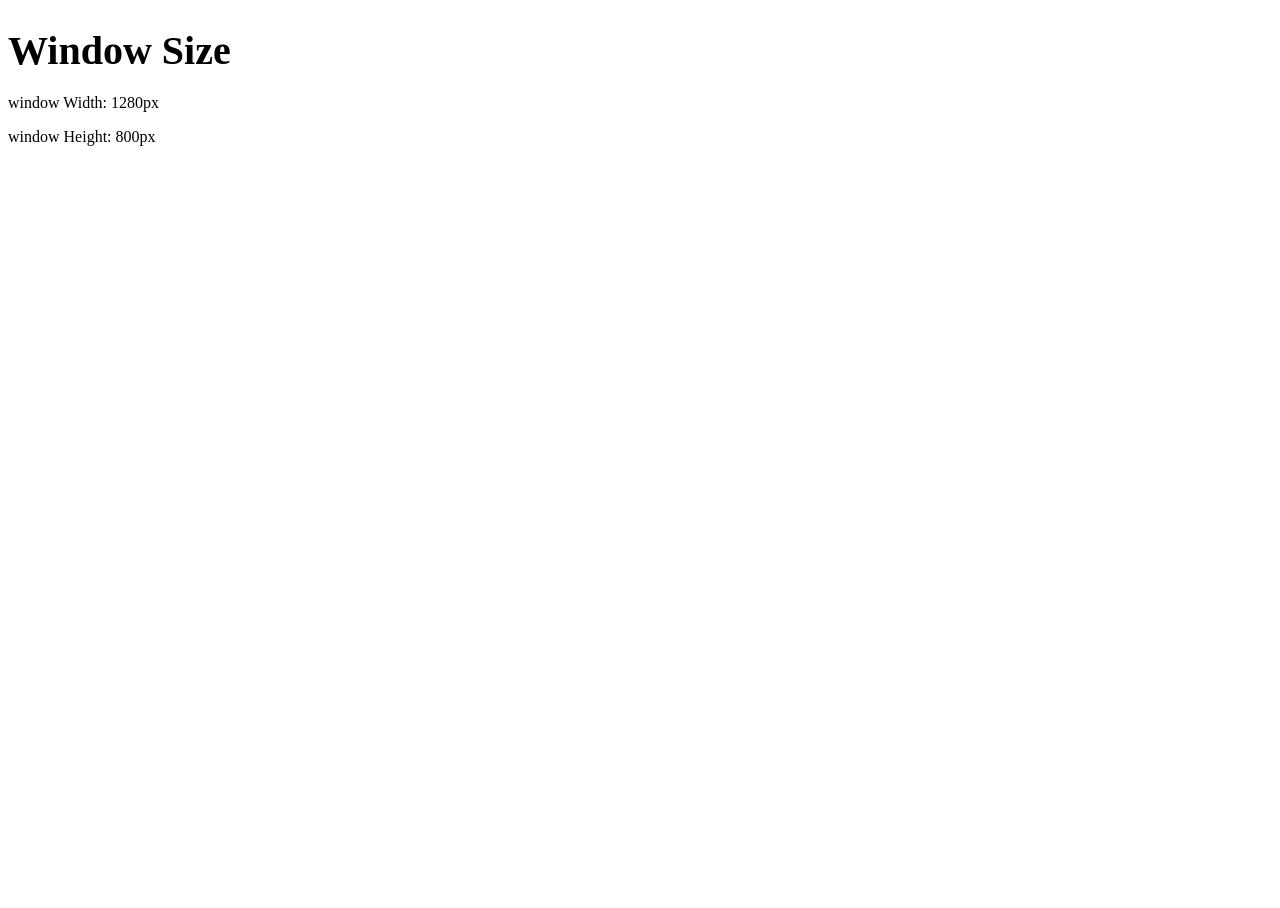
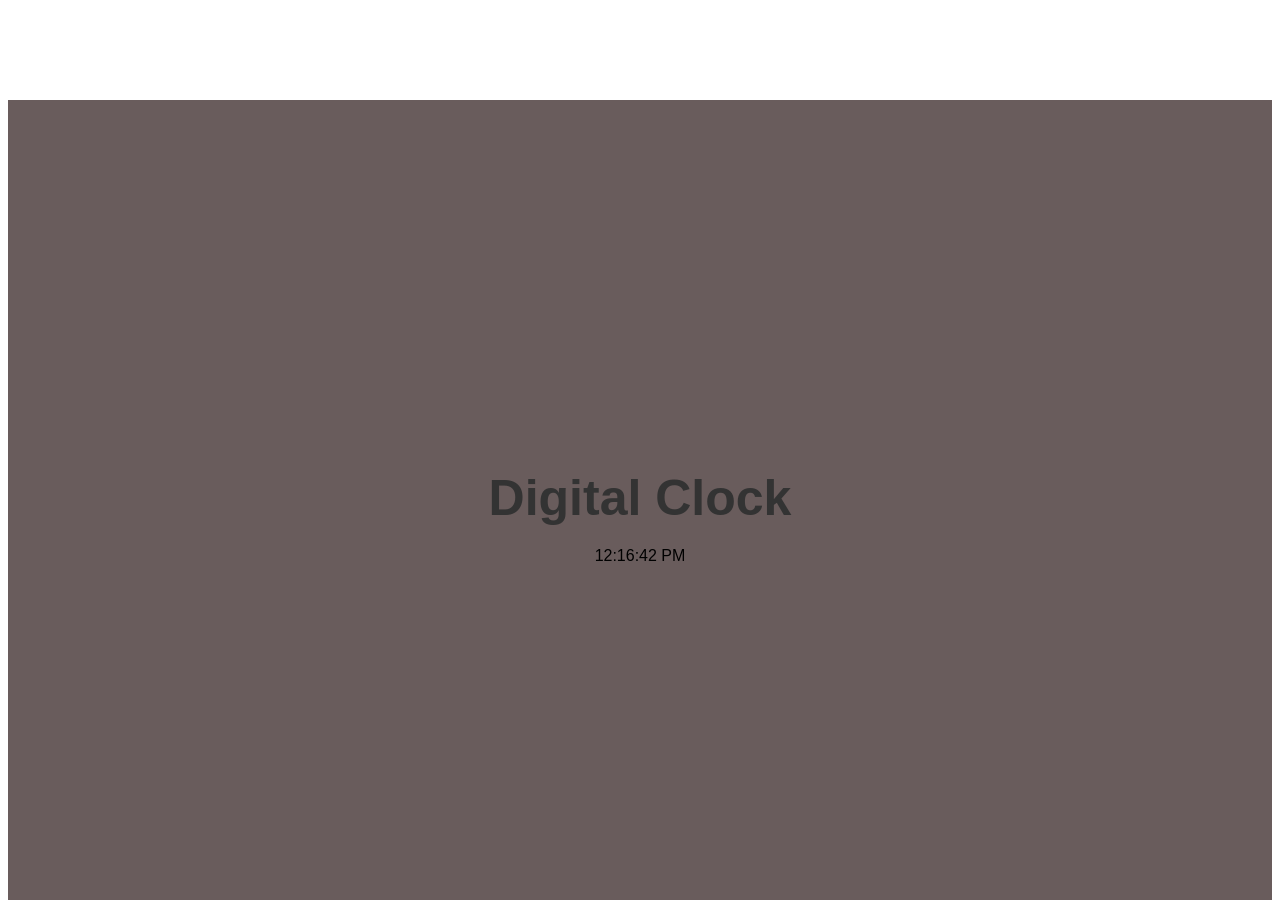
Before and after one commit to Tinbit-Tech/my-react-app, a React (Vite) app: page / in a window 1280 px wide. Before the commit the page ends 800 px from the top, so only its background shows below. Built offline with nearby package versions, Linux system fonts and the light colour scheme.

Commit message:
Digitalclock-content that display the clock from the divice that pront it to the page

```diff
--- a/src/App.jsx
+++ b/src/App.jsx
@@ -1,7 +1,7 @@
-import UseEffect from './UseEffect.jsx';
+import Digitalclock from './Digitalclock.jsx';
 function App() {
   return(
-    <UseEffect />
+    <Digitalclock />
   );
 }
 
--- /dev/null
+++ b/src/Digitalclock.jsx
@@ -0,0 +1,34 @@
+import React, { useState, useEffect } from 'react';
+function Digitalclock(){
+   const [time, setTime] = useState(new Date());
+
+   useEffect(() => {
+       const intervalID = setInterval(() => {
+           setTime(new Date());
+       }, 1000);
+       return () => {
+           clearInterval(intervalID);
+       };
+   }, []);
+
+   function formatTime(date) {
+       let hours = date.getHours();
+       const minutes = date.getMinutes();
+       const seconds = date.getSeconds();
+       const meridiem = hours >= 12 ? 'PM' : 'AM';
+       hours = hours % 12 || 12;
+       return `${padZero(hours)}:${padZero(minutes)}:${padZero(seconds)} ${meridiem}`;
+   }
+   function padZero(number) {
+       return (number < 10 ? "0" : "") + number;
+   }
+   return (
+       <div className='Digitalclock'>
+         <div className='Digitalclock-content'>
+           <h1>Digital Clock</h1>
+          <span>{formatTime(time)}</span>
+          </div>
+       </div>
+   );
+}
+export default Digitalclock
--- a/src/index.css
+++ b/src/index.css
@@ -1,4 +1,5 @@
-ToDoList{
+.Digitalclock{
+    background-color: #695c5c;
     display: flex;
     flex-direction: column;
     align-items: center;
@@ -6,35 +7,20 @@ ToDoList{
     margin-top: 100px;
 
 }
-h1{
-    font-size: 2.5rem;
+.Digitalclock h1{
+    font-size: 50px;
+    color: #333;
     margin-bottom: 20px;
+    text-align: center;
 }
-button{
-    padding: 10px 20px;
-    background-color: #ff0101;
-    color: white;
-    border: none;
-    border-radius: 5px;
-    cursor: pointer;
-    font-size: 1rem;
-    margin: 10px;
+.Digitalclock p{
+    font-size: 20px;
+    color: #666;
 }
-.add-button{
-    background-color: #00ba1f;
-    margin-bottom: 20px;
+.Digitalclock-content{
+    display: flex;
+    flex-direction: column;
+    align-items: center;
+    justify-content: center;
+    height: 100vh;
 }
-.add-button:hover{
-    background-color: #3c484b;
-    color: white;
-}
-.move-button{
-    background-color: #3bc770;
-    color: black;
-}
-.move-button:hover{
-    background-color: #d4d4d4;
-}
-.text{
-    flex: 1;
-}
```
